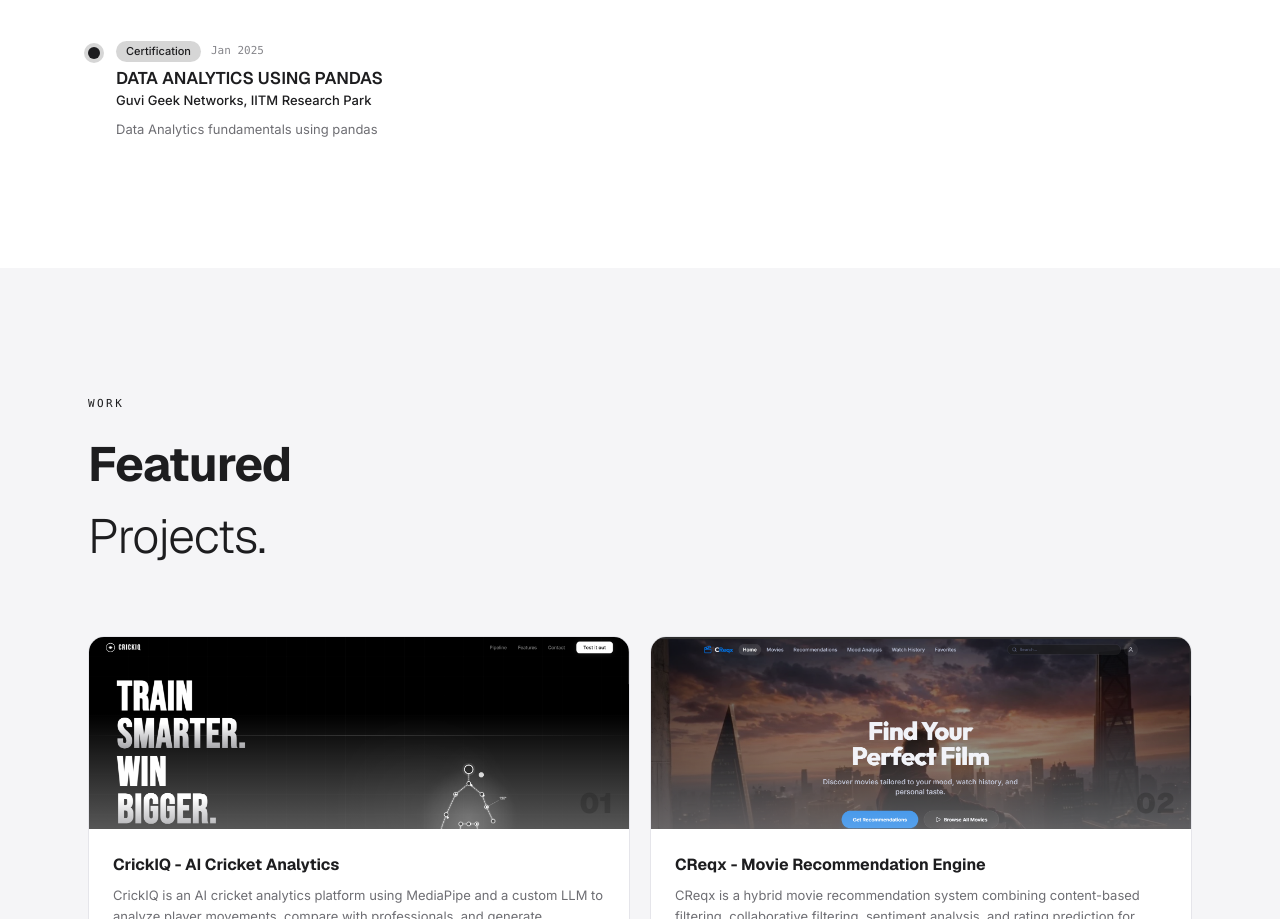
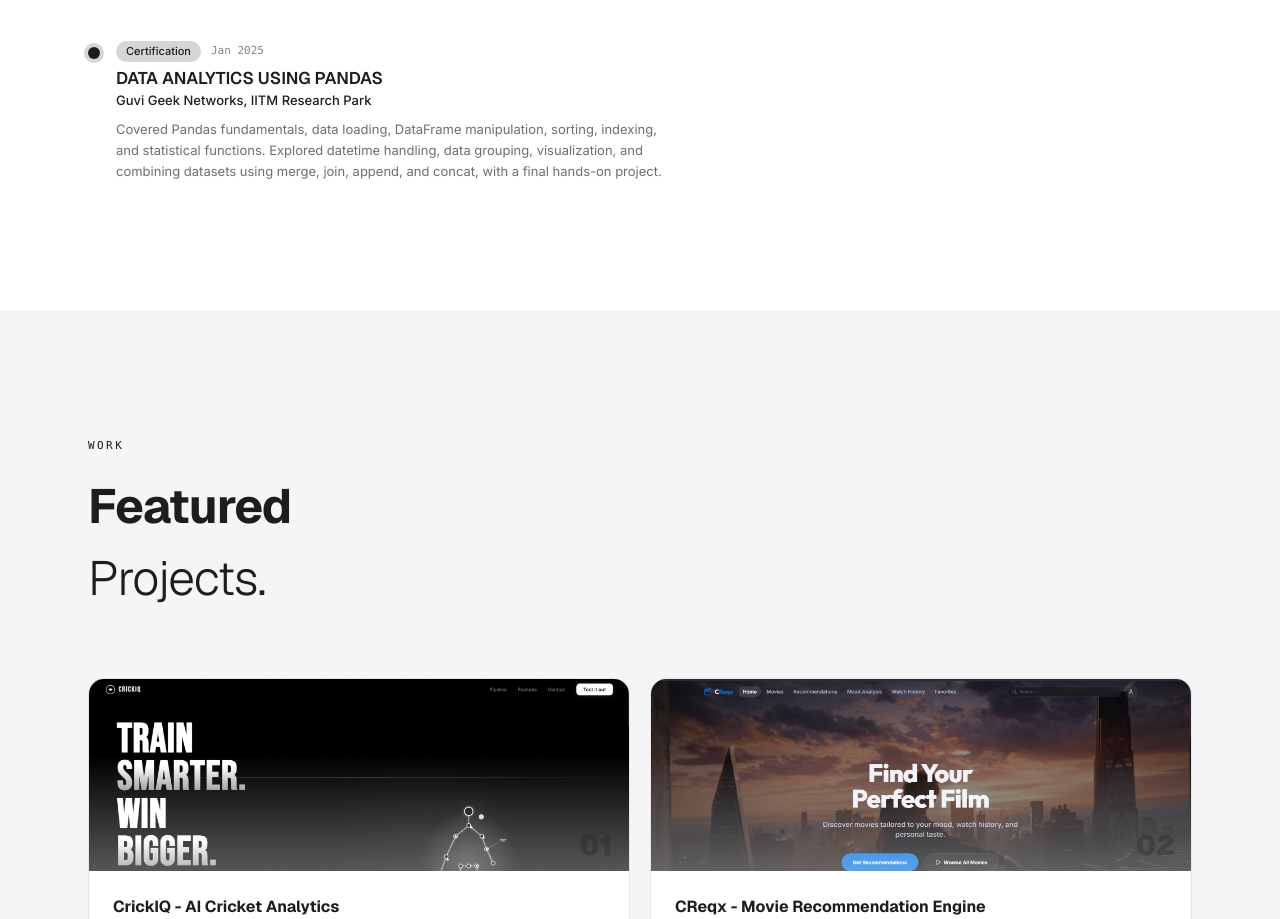
Before and after one commit to rohan-ak43/Portfolio, a React (Vite) app in the folder Frontend/: page / in a window 1280 px wide. Shown: the part 3304-4223 px from the top of the page. Built offline with nearby package versions, Linux system fonts and the light colour scheme.

Commit message:
docs: update Pandas data analytics certification description

```diff
--- a/Frontend/src/App.tsx
+++ b/Frontend/src/App.tsx
@@ -147,7 +147,7 @@
         period: 'Jan 2025',
         date: new Date(2025, 0, 1), // January 2025
         description:
-            'Data Analytics fundamentals using pandas',
+            'Covered Pandas fundamentals, data loading, DataFrame manipulation, sorting, indexing, and statistical functions. Explored datetime handling, data grouping, visualization, and combining datasets using merge, join, append, and concat, with a final hands-on project.',
     },
 ].sort((a, b) => b.date.getTime() - a.date.getTime())
 
```
